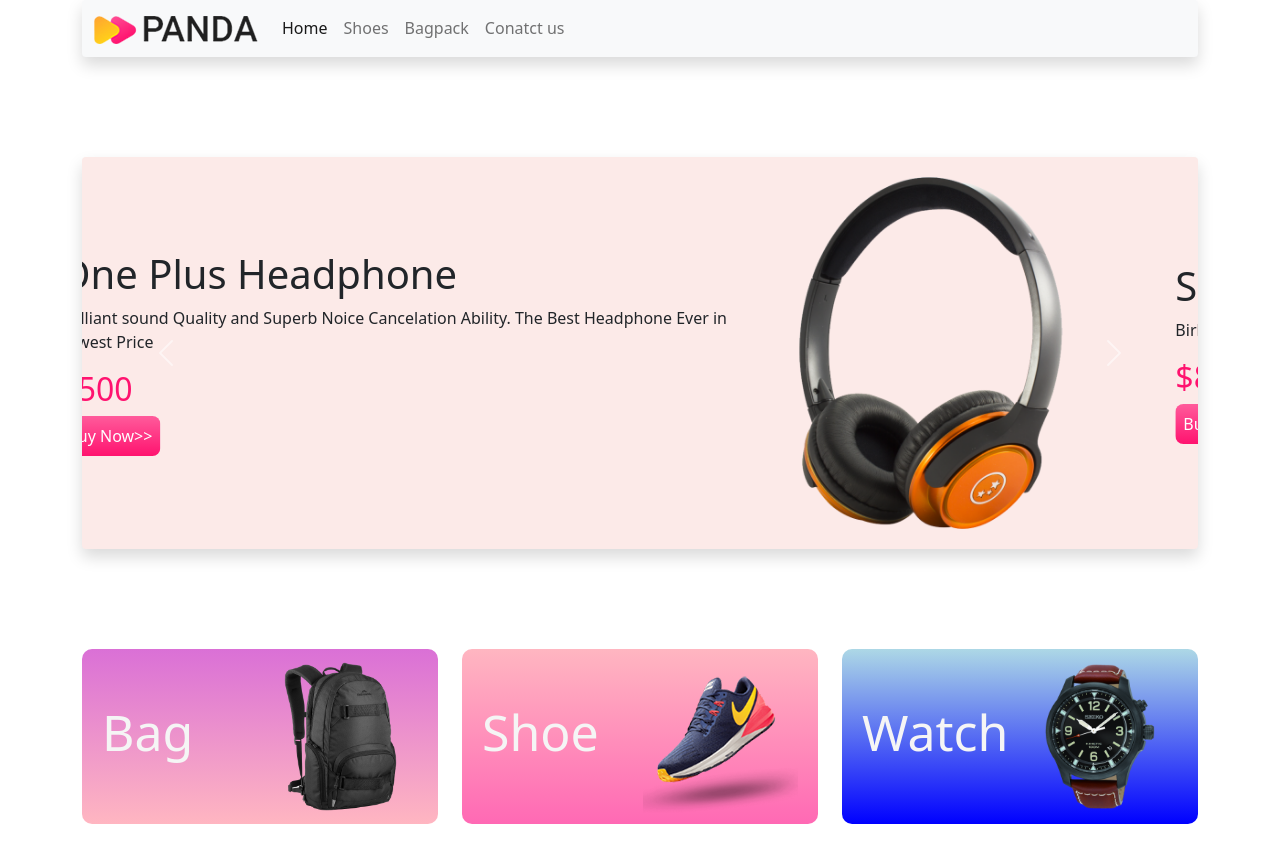
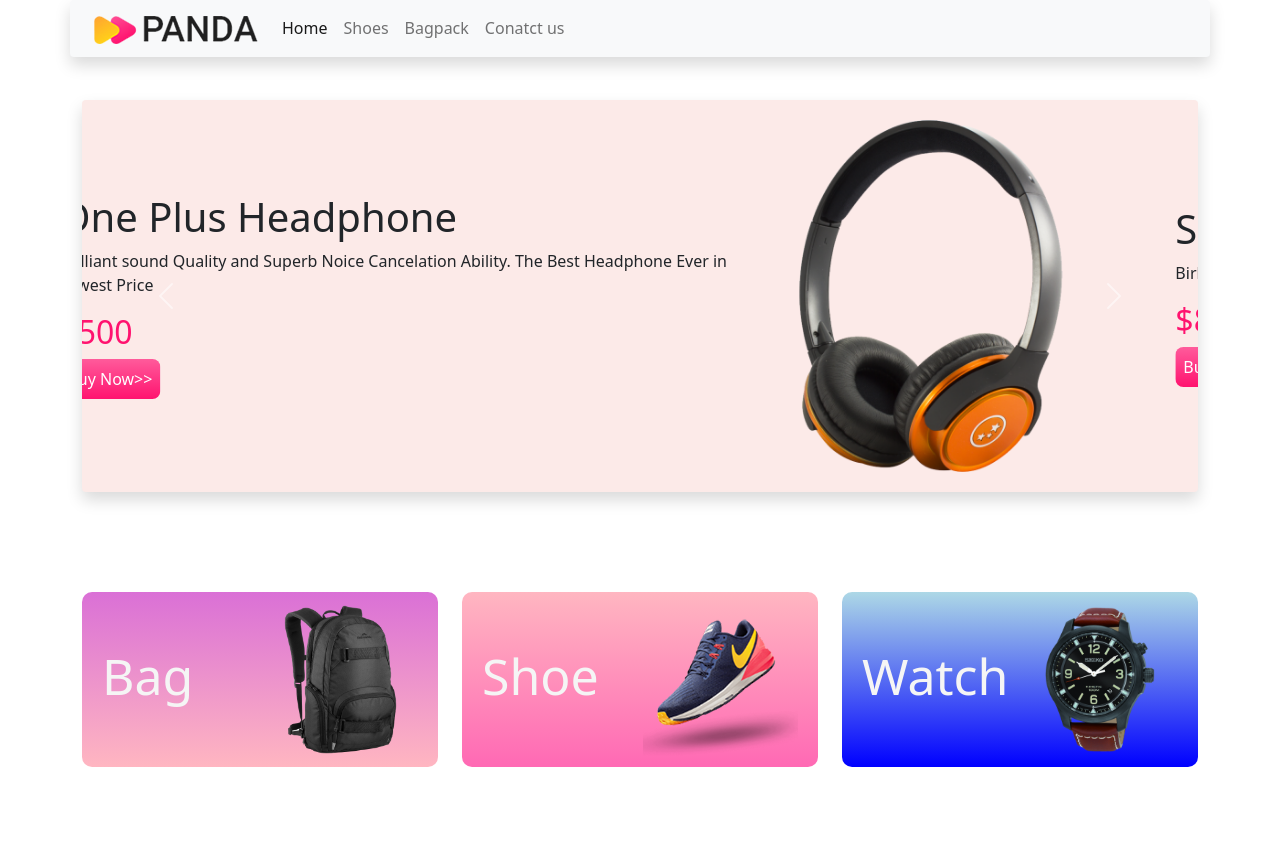
Before and after one commit to Zahir18/E-commerce, a plain HTML site: page index.html in a window 1280 px wide. Drawn offline with nearby package versions, Linux system fonts and the light colour scheme.

Commit message:
Categoried Done

```diff
--- a/index.html
+++ b/index.html
@@ -10,7 +10,7 @@
 </head>
 <body>
     <div class="container">
-        <nav class="navbar navbar-expand-lg navbar-light bg-light rounded shadow">
+        <nav class=" container navbar navbar-expand-lg navbar-light bg-light rounded shadow fixed-top">
             <div class="container-fluid">
               <a class="navbar-brand" href="#">
                   <img src="images/logo.png" alt="logo">
```
